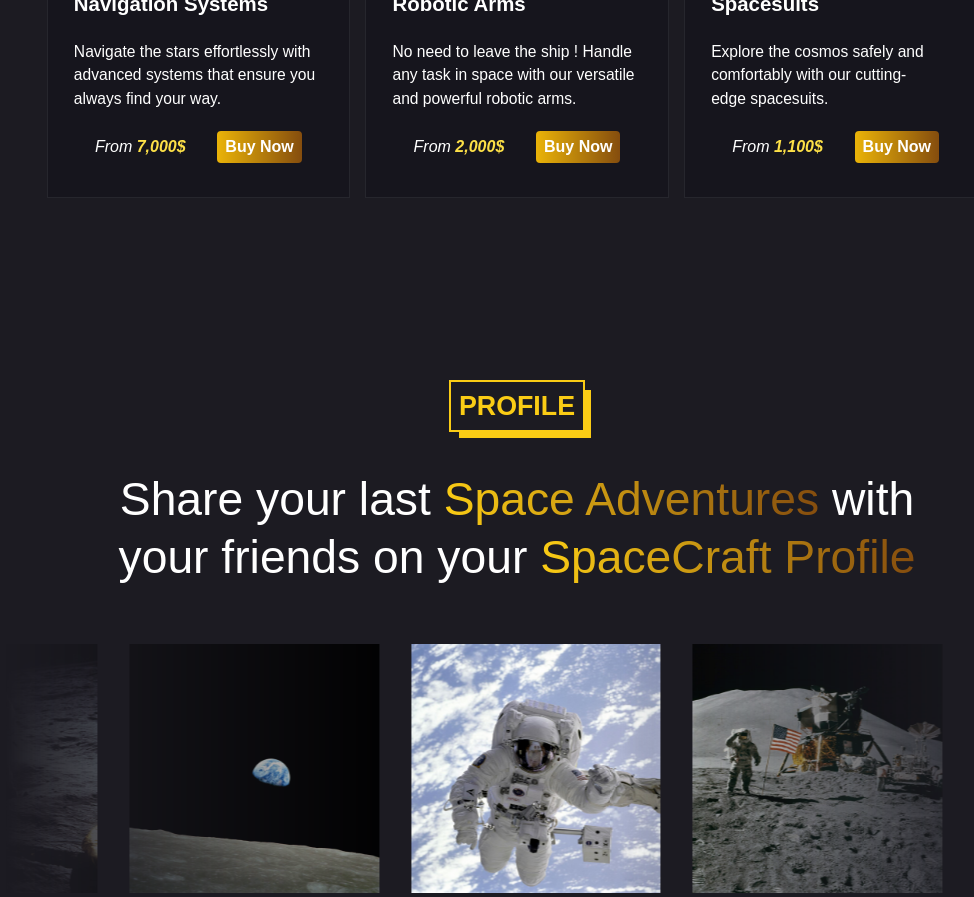
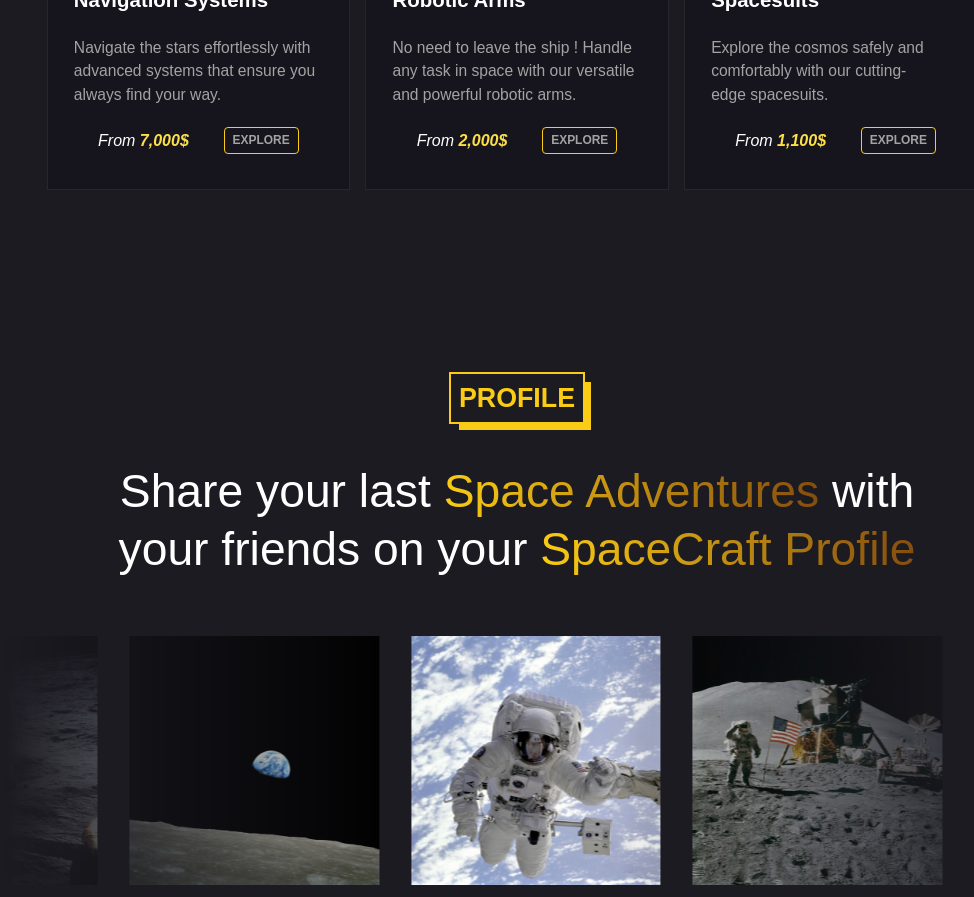
Before and after one commit to Epineux/SpaceCraft, a React (Vite) app: page / in a window 1280 px wide. Shown: the part 1900-2797 px from the top of the page, without its empty margins (123-1097 px from the left). Built offline with nearby package versions, Linux system fonts and the light colour scheme.

Commit message:
Smooth scroll and small improvements

```diff
--- a/index.html
+++ b/index.html
@@ -4,6 +4,7 @@
     <meta charset="UTF-8" />
     <meta name="viewport" content="width=device-width, initial-scale=1.0" />
     <title>SpaceCraft</title>
+    <link rel="icon" type="image/jpg" href="/assets/images/favicon.JPG" />
   </head>
   <body>
     <div id="root"></div>
--- a/src/App.jsx
+++ b/src/App.jsx
@@ -1,4 +1,5 @@
-import React from "react";
+import { useEffect } from "react";
+
 import Navbar from "./components/Navbar/Navbar";
 import HeroSection from "./components/HeroSection";
 import ProductsSection from "./components/ProductsSection/ProductsSection";
@@ -7,6 +8,11 @@ import SpaceCrafters from "./components/SpaceCrafters";
 import Testimonials from "./components/Testimonials/Testimonials";
 import Footer from "./components/Footer";
 export default function App() {
+  // smooth scroll over the page, as React rendering cycle prevent the simple global css smooth behavior to be applied
+  useEffect(() => {
+    document.documentElement.style.scrollBehavior = "smooth";
+  }, []);
+
   return (
     <div>
       <Navbar />
--- a/src/components/HeroSection.jsx
+++ b/src/components/HeroSection.jsx
@@ -1,4 +1,3 @@
-import React from "react";
 import video1 from "/assets/videos/video1.mp4";
 import video2 from "/assets/videos/video2.mp4";
 
@@ -6,7 +5,7 @@ const HeroSection = () => {
   return (
     // Hero flex container
     <div>
-      {/* Text and Hero image part (100vh*/}
+      {/* Text and Hero image part (100vh)*/}
       <div className="flex h-[calc(100vh-60px)] flex-col items-center justify-evenly bg-[url('/assets/images/heroImage.jpg')] bg-cover bg-center p-space-l">
         <h1 className="text-center text-step-5 tracking-wide">
           Spaceship Kits for <br />
--- a/src/components/Navbar/Navbar.jsx
+++ b/src/components/Navbar/Navbar.jsx
@@ -1,4 +1,3 @@
-import React from "react";
 import { useState } from "react";
 import { GiRocketFlight } from "react-icons/gi";
 import { navItems } from "../../constants/index.jsx";
@@ -9,6 +8,7 @@ const Navbar = () => {
   const toggleMobileDrawer = () => {
     setMobileDrawerIsOpen(!mobileDrawerIsOpen);
   };
+
   return (
     <nav
       className="sticky top-0 z-50 max-w-full border-b border-neutral-700/80 py-space-xs backdrop-blur-lg"
@@ -19,12 +19,12 @@ const Navbar = () => {
         {/* Container of large Navbar*/}
         <div className="flex items-center justify-between">
           {/* Logo */}
-          <div className="flex flex-shrink-0 items-center">
+          <a href="#" className="flex flex-shrink-0 items-center">
             <GiRocketFlight className="mr-space-3xs h-10 w-10 text-yellow-400" />
             <span className="font-logo text-step-1 font-bold tracking-tight">
               SpaceCraft
             </span>
-          </div>
+          </a>
           {/* Navigation Links */}
           <ul className="ml-space-s-xl hidden items-center gap-space-s-xl lg:flex">
             {navItems.map((item) => (
--- a/src/components/ProductsSection/ProductsSection.jsx
+++ b/src/components/ProductsSection/ProductsSection.jsx
@@ -10,7 +10,10 @@ const ProductsSection = () => {
   };
 
   return (
-    <div className="flex flex-col items-center p-space-l py-space-2xl">
+    <section
+      id="products-section"
+      className="flex flex-col items-center p-space-l pb-space-xl pt-space-2xl"
+    >
       {/* Text part */}
       <h1 className="px-2 py-1 text-step-1 font-bold uppercase text-yellow-400 box-shadow-section-title">
         Products
@@ -39,7 +42,9 @@ const ProductsSection = () => {
               })}
               <div className="flex flex-col py-space-xs">
                 <h3 className="text-step-0 font-bold">{item.label}</h3>
-                <p className="py-space-s text-step--1">{item.description}</p>
+                <p className="py-space-s text-step--1 text-neutral-400">
+                  {item.description}
+                </p>
                 <div className="mt-auto flex items-center justify-evenly gap-space-2xs">
                   <p className="italic">
                     From{" "}
@@ -47,8 +52,8 @@ const ProductsSection = () => {
                       {item.price}$
                     </span>
                   </p>
-                  <button className="rounded bg-gradient-to-r from-yellow-500 to-yellow-800 px-2 py-1 font-bold">
-                    Buy Now
+                  <button className="rounded border border-yellow-400 px-2 py-1 text-step--2 font-bold uppercase text-neutral-400 transition duration-300 ease-in-out hover:text-white">
+                    Explore
                   </button>
                 </div>
               </div>
@@ -56,7 +61,7 @@ const ProductsSection = () => {
           </div>
         ))}
       </ul>
-    </div>
+    </section>
   );
 };
 
--- a/src/components/ProfileSection/Profile.jsx
+++ b/src/components/ProfileSection/Profile.jsx
@@ -18,8 +18,9 @@ const Profile = () => {
   };
 
   return (
-    <div
-      className="flex flex-col items-center p-space-l py-space-xl"
+    <section
+      id="profile-section"
+      className="flex flex-col items-center p-space-l pb-space-xl pt-space-2xl"
       style={{ overflowX: "clip" }}
     >
       {/* Text */}
@@ -61,7 +62,7 @@ const Profile = () => {
           View Profiles
         </a>
       </div>
-    </div>
+    </section>
   );
 };
 
--- a/src/components/SpaceCrafters.jsx
+++ b/src/components/SpaceCrafters.jsx
@@ -12,7 +12,10 @@ const SpaceCrafters = () => {
   };
 
   return (
-    <div className="flex flex-col items-center p-space-l py-space-2xl">
+    <section
+      id="spacecrafters"
+      className="flex flex-col items-center p-space-l py-space-2xl pb-space-xl"
+    >
       {/* Text part */}
       <h1 className="px-2 py-1 text-step-1 font-bold uppercase text-yellow-400 box-shadow-section-title">
         SpaceCrafters
@@ -39,7 +42,7 @@ const SpaceCrafters = () => {
                 ${plan.price}{" "}
                 <span className="text-step--1 text-neutral-400">/Month</span>
                 {plan.title === "Space-Crafter" && (
-                  <span className="px-space-3xs-2xs bg-gradient-to-b from-yellow-400 to-yellow-800 bg-clip-text text-step--1 text-transparent">
+                  <span className="bg-gradient-to-b from-yellow-400 to-yellow-800 bg-clip-text px-space-3xs-2xs text-step--1 text-transparent">
                     {" "}
                     Most Popular
                   </span>
@@ -65,7 +68,7 @@ const SpaceCrafters = () => {
           </div>
         ))}
       </div>
-    </div>
+    </section>
   );
 };
 
--- a/src/components/Testimonials/Testimonials.jsx
+++ b/src/components/Testimonials/Testimonials.jsx
@@ -1,4 +1,3 @@
-import React from "react";
 import { testimonials } from "../../constants";
 import "./background-image.css";
 const gridItemsSpan = [
@@ -11,7 +10,10 @@ const gridItemsSpan = [
 
 const Testimonials = () => {
   return (
-    <div className="flex flex-col items-center p-space-l py-space-xl">
+    <section
+      id="testimonials"
+      className="flex flex-col items-center p-space-l py-space-2xl pb-space-xl"
+    >
       {/* Text */}
       <h1 className="px-2 py-1 text-step-1 font-bold uppercase text-yellow-400 box-shadow-section-title">
         Stories from the Stars
@@ -51,7 +53,7 @@ const Testimonials = () => {
           </div>
         ))}
       </div>
-    </div>
+    </section>
   );
 };
 
--- a/src/components/Testimonials/background-image.css
+++ b/src/components/Testimonials/background-image.css
@@ -1,5 +1,5 @@
 .background-image {
-  background-image: url("/home/colza/VScode_Projects/Portfolio/Project/SpaceCraft/public/assets/images/background-space.jpg");
+  background-image: url("/assets/images/background-space.jpg");
   background-size: cover;
   background-attachment: fixed;
   background-size: cover;
--- a/src/constants/index.jsx
+++ b/src/constants/index.jsx
@@ -11,10 +11,10 @@ import { FaRegCheckCircle } from "react-icons/fa";
 import { FaRegCircleXmark } from "react-icons/fa6";
 
 export const navItems = [
-  { label: "Products", href: "#" },
-  { label: "Profile", href: "#" },
-  { label: "SpaceCrafters", href: "#" },
-  { label: "Testimonials", href: "#" },
+  { label: "Products", href: "#products-section" },
+  { label: "Profile", href: "#profile-section" },
+  { label: "SpaceCrafters", href: "#spacecrafters" },
+  { label: "Testimonials", href: "#testimonials" },
 ];
 
 export const productsItems = [
--- a/src/index.css
+++ b/src/index.css
@@ -7,11 +7,6 @@
   font-family: Arial, Helvetica, sans-serif;
   color-scheme: dark;
   background-color: #1c1b22;
-
-  html,
-  body {
-    scroll-behavior: smooth;
-  }
 
   h1,
   h2 {
```
Also changed, not shown: public/assets/images/favicon.JPG (added).
